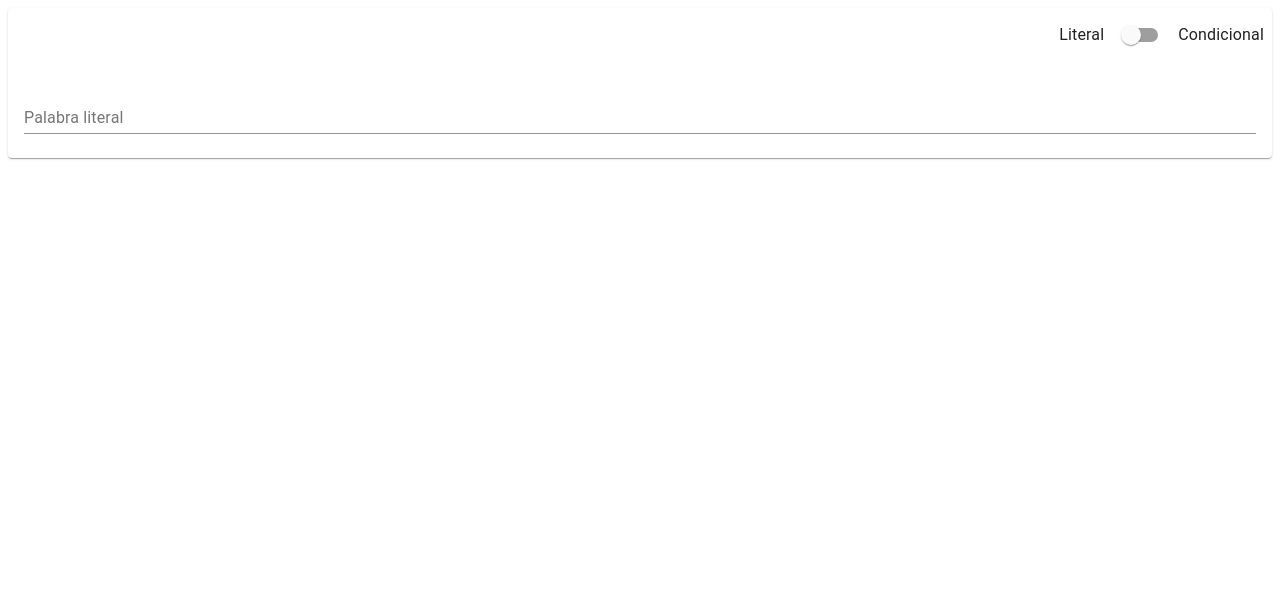
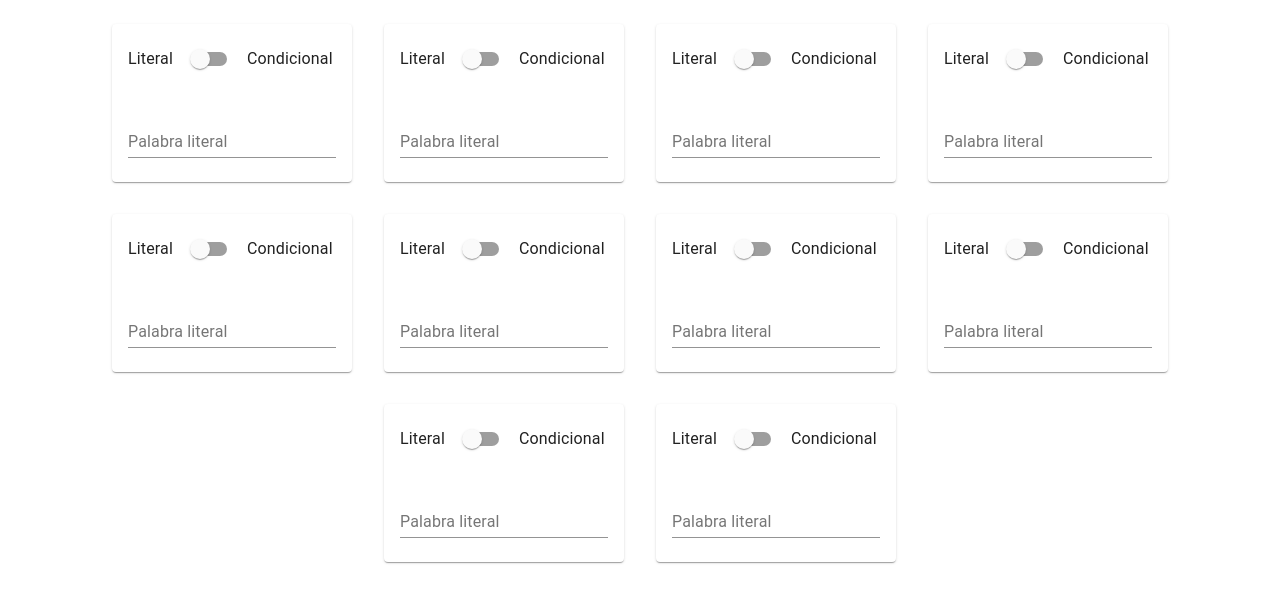
Before and after one commit to mayaleng/app, a React (Create React App) app: page / in a window 1280 px wide. Shown: the top 602 px of the page. Built offline with nearby package versions, Linux system fonts and the light colour scheme.

Commit message:
feat: add OutputWords component

```diff
--- a/src/App.jsx
+++ b/src/App.jsx
@@ -1,5 +1,5 @@
 import React from 'react';
-import OutputWord from './components/OutputWord';
+import OutputWords from './components/OutputWords';
 
 const words = [
   {
@@ -19,7 +19,7 @@ const words = [
 ];
 
 const App = () => (
-  <OutputWord words={words} />
+  <OutputWords words={words} />
 );
 
 export default App;
--- a/src/components/OutputWord/index.jsx
+++ b/src/components/OutputWord/index.jsx
@@ -3,7 +3,6 @@ import {
   Card,
   FormControl,
   TextField,
-  CardHeader,
   Switch,
   Typography,
   Grid,
@@ -17,9 +16,7 @@ const OutputWord = ({ words = [] }) => {
 
   return (
     <Card>
-      <CardHeader
-        title=""
-        action={(
+      <CardContent>
         <Typography component="div">
           <Grid component="label" container alignItems="center" spacing={1}>
             <Grid item>Literal</Grid>
@@ -29,8 +26,7 @@ const OutputWord = ({ words = [] }) => {
             <Grid item>Condicional</Grid>
           </Grid>
         </Typography>
-        )}
-      />
+      </CardContent>
       <CardContent>
         <FormControl fullWidth>
           {!isConditional && <TextField label="Palabra literal" />}
--- /dev/null
+++ b/src/components/OutputWords/index.jsx
@@ -0,0 +1,20 @@
+import { Box } from '@material-ui/core';
+import React from 'react';
+import PropTypes from 'prop-types';
+import OutputWord from '../OutputWord';
+
+const OutputWords = ({ words = [] }) => (
+  <Box display="flex" flexWrap="wrap" justifyContent="center">
+    {[...Array(10).keys()].map(() => (
+      <Box width={240} m={2} style={{ display: 'inline-row' }}>
+        <OutputWord words={words} />
+      </Box>
+    ))}
+  </Box>
+);
+
+OutputWords.propTypes = {
+  words: PropTypes.arrayOf(PropTypes.shape).isRequired,
+};
+
+export default OutputWords;
--- a/src/components/PathEditor/index.jsx
+++ b/src/components/PathEditor/index.jsx
@@ -16,17 +16,17 @@ const PathEditor = ({ words = [] }) => {
         const key = `p${index}`;
         return (
           <Grid container key={key}>
-            <Grid item xs={8}>
+            <Grid item xs={6}>
               <Typography>
                 {`Alternativa #${index + 1}`}
               </Typography>
             </Grid>
-            <Grid item xs={2}>
+            <Grid item xs={3}>
               <Button>
                 <Delete color="secondary" />
               </Button>
             </Grid>
-            <Grid item xs={2}>
+            <Grid item xs={3}>
               <Button
                 onClick={() => {
                   setDialogOpened(true);
```
Lines whose indentation alone changed are shown as unchanged.
